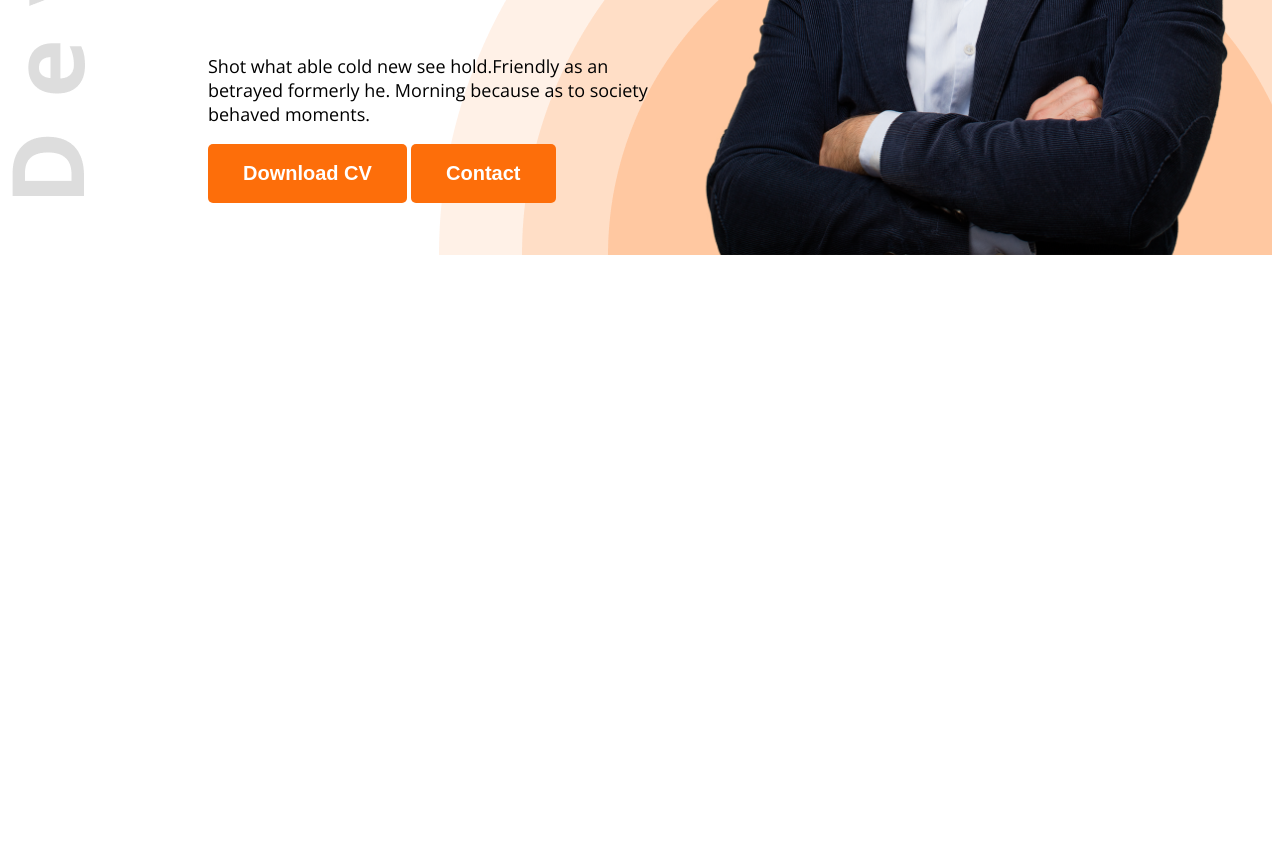
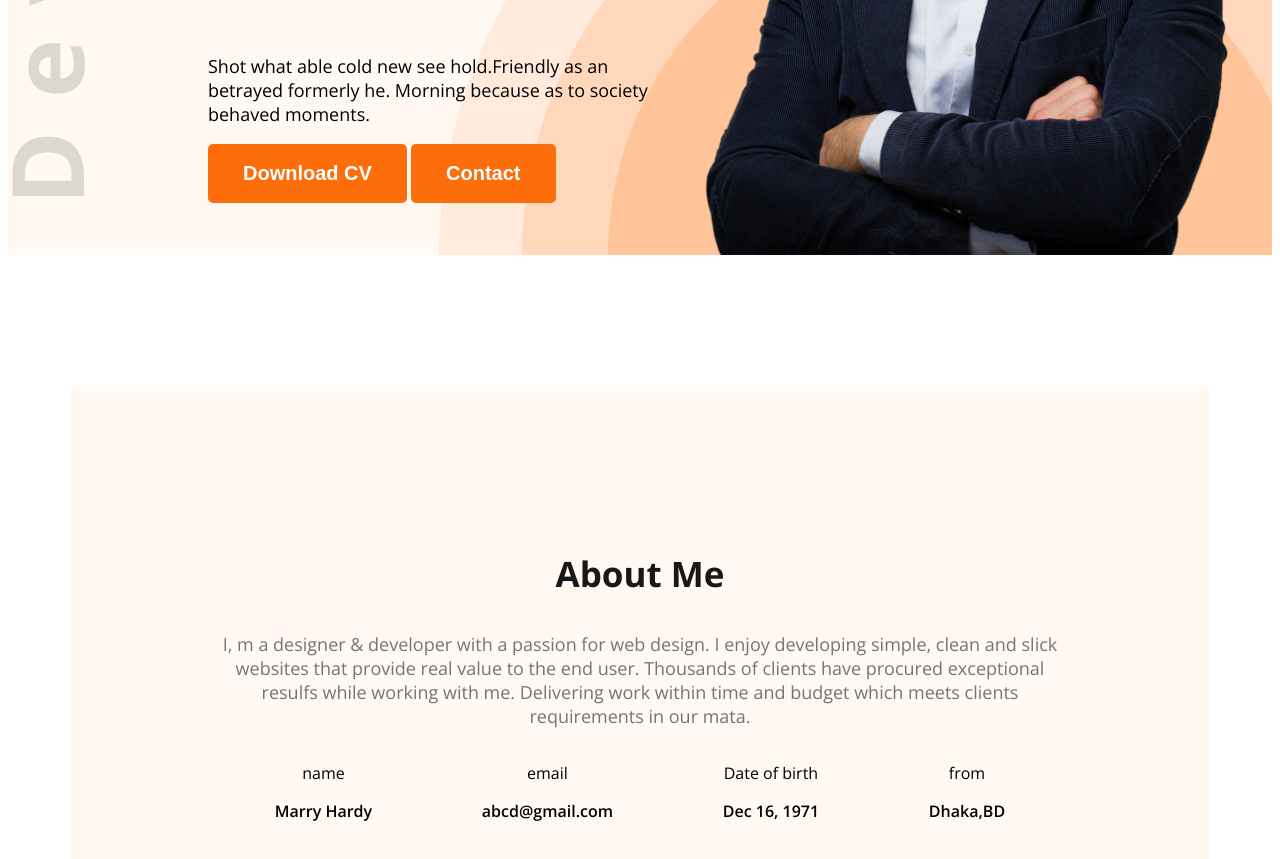
Before and after one commit to mim933/web-dev-portfolio, a plain HTML site: page index.html in a window 1280 px wide. Shown: the part 575-1434 px from the top of the page. Before the commit the page ends 838 px from the top, so only its background shows below. Drawn offline with nearby package versions, Linux system fonts and the light colour scheme.

Commit message:
new item added

```diff
--- a/index.html
+++ b/index.html
@@ -15,7 +15,7 @@
 </head>
 
 <body class="open-sans-normal ">
-    <header class="header">
+    <header class="header secondary-bg">
         <nav>
             <h3 class="nav-title">Ma<span class="text-primary">r</span>y</h3>
             <ul>
@@ -36,6 +36,36 @@
         </div>
     </header>
     <main>
+        <section class="about secondary-bg">
+            <h3 class="section-title">
+                About Me
+            </h3>
+            <p class="section-description">
+                I, m a designer & developer with a passion for web design. I enjoy developing simple, clean and slick websites that provide real value to the end user. Thousands of clients have procured exceptional resulfs while working with me. Delivering work within time and budget which meets clients requirements in our mata.
+            </p>
+            <div class="about-items">
+
+               <div class="about-item">
+                <p class="item-title">name</p>
+                <p class="item-description">Marry Hardy</p>
+               </div>
+
+               <div class="about-item">
+                <p class="item-title">email</p>
+                <p class="item-description">abcd@gmail.com</p>
+               </div>
+
+               <div class="about-item">
+                <p class="item-title">Date of birth</p>
+                <p class="item-description">Dec 16, 1971</p>
+               </div>
+
+               <div class="about-item">
+                <p class="item-title">from</p>
+                <p class="item-description">Dhaka,BD</p>
+               </div>
+            </div>
+        </section>
 
     </main>
     <footer>
--- a/styles/portfolio.css
+++ b/styles/portfolio.css
@@ -8,6 +8,10 @@
     "wdth" 100;
 }
 /* shared style */
+.secondary-bg{
+  background-color:rgb(255, 248, 243);
+}
+
 .text-primary{
     color:#FD6E0A ;
 
@@ -23,6 +27,15 @@
     padding: 18px 35px ;
     border-radius:5px ;
     border: none;
+}
+.section-title{
+    font-size: 35px;
+    font-weight: bold;
+    color: #181818;
+}
+.section-description{
+ font-size: 18px;
+ color: rgb(117, 117, 117);
 }
 /* header */
     .header{
@@ -78,3 +91,23 @@ nav li a{
 .banner-profile-picture{
     width:580px ;
 }
+/* main styles */
+main{
+    max-width: 1140px;
+    margin: 0 auto;
+}
+
+/* about styles */
+.about{
+    border-radius:10px ;
+    padding: 130px 150px;
+    text-align: center;
+    margin-top: 130px;
+}
+.about-items{
+    display: flex;
+    justify-content: space-around;
+}
+.item-description{
+    font-weight: 600;
+}
```
